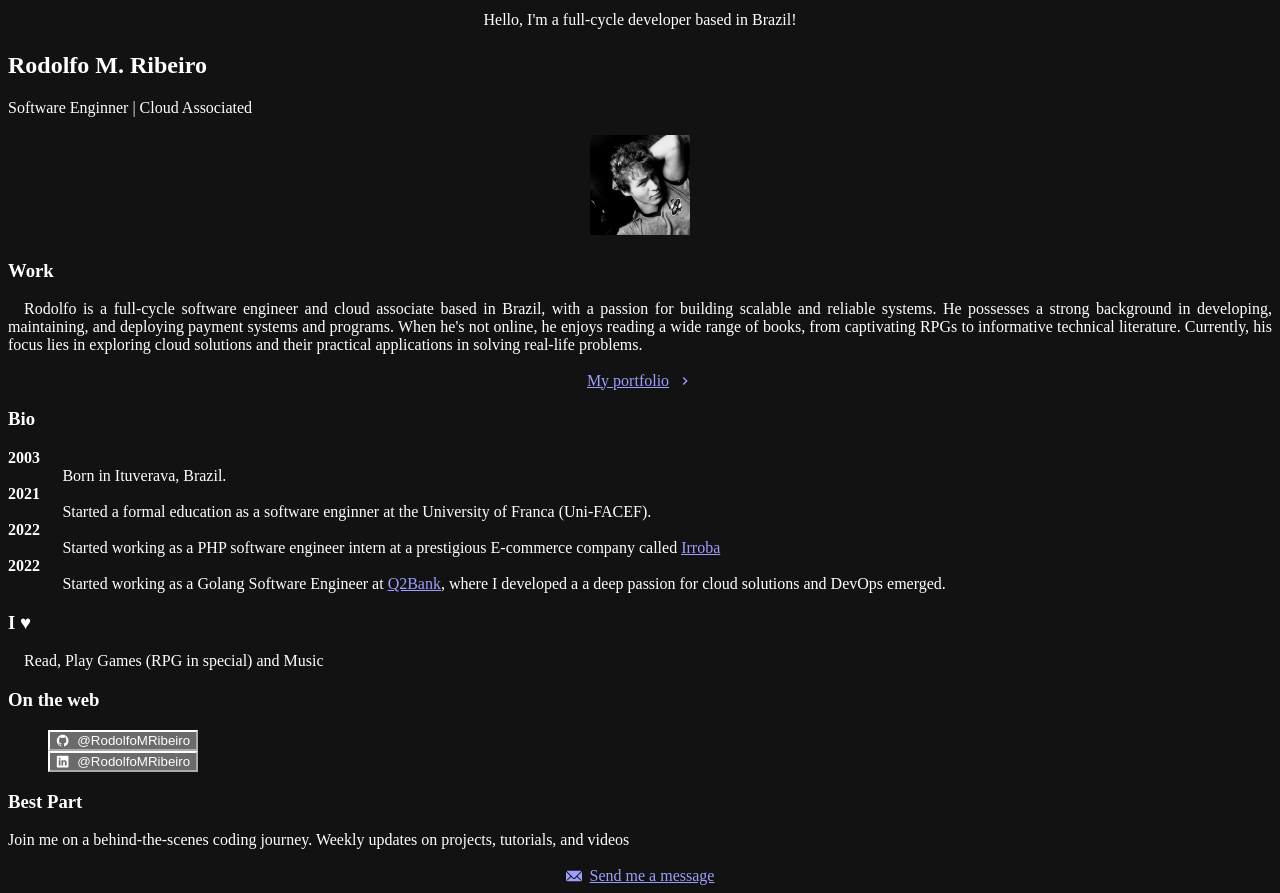
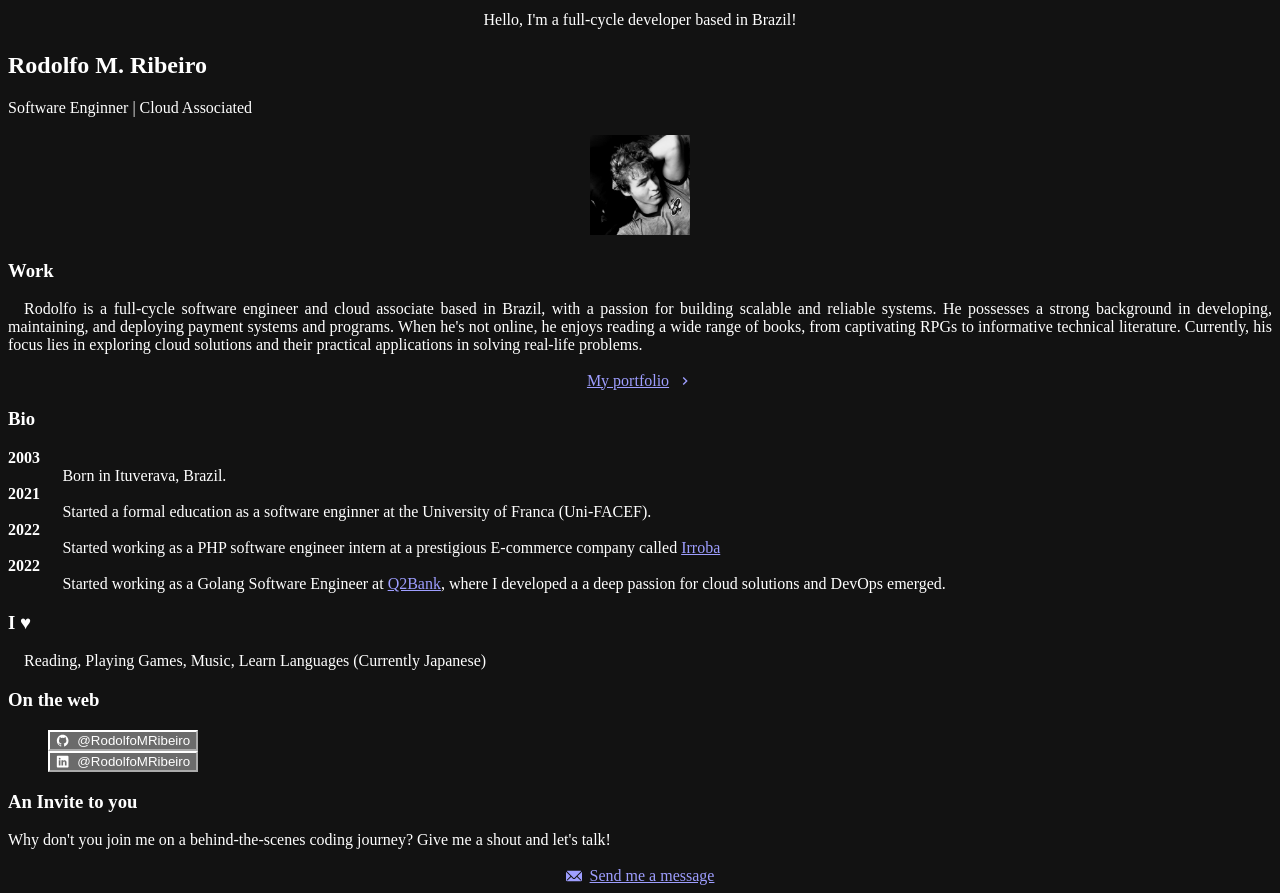
Before and after one commit to RodolfoMRibeiro/portfolio, a Next.js app: page / in a window 1280 px wide. Built offline with nearby package versions, Linux system fonts and the light colour scheme.

Commit message:
refactor: finish first page content

```diff
--- a/pages/index.js
+++ b/pages/index.js
@@ -133,7 +133,9 @@ const Page = () => {
           <Heading as="h3" variant="section-title">
             I ♥
           </Heading>
-          <Paragraph>Read, Play Games (RPG in special) and Music</Paragraph>
+          <Paragraph>
+            Reading, Playing Games, Music, Learn Languages (Currently Japanese)
+          </Paragraph>
         </Section>
 
         <Section delay={0.3}>
@@ -169,11 +171,11 @@ const Page = () => {
           </List>
 
           <Heading as="h3" variant="section-title">
-            Best Part
+            An Invite to you
           </Heading>
           <p>
-            Join me on a behind-the-scenes coding journey. Weekly updates on
-            projects, tutorials, and videos
+            Why don&apos;t you join me on a behind-the-scenes coding journey?
+            Give me a shout and let&apos;s talk!
           </p>
 
           <Box align="center" my={4}>
```
